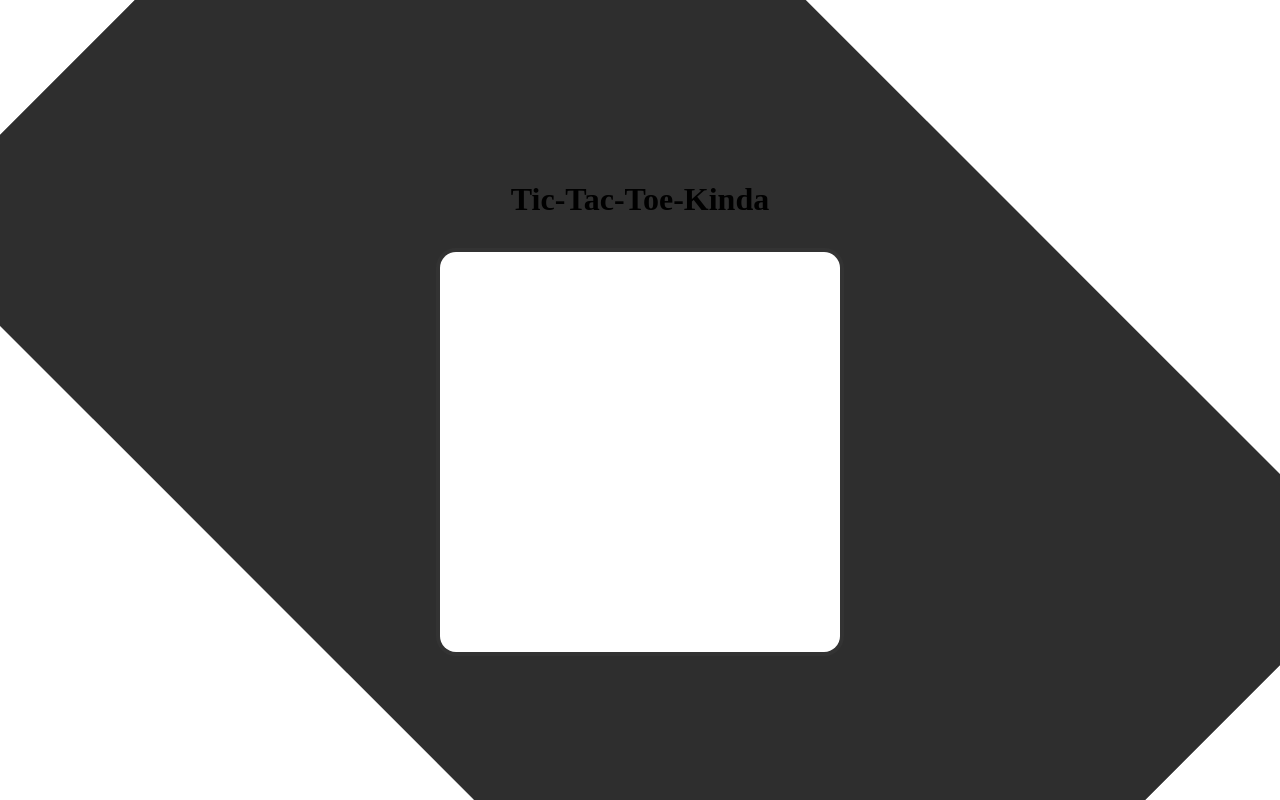
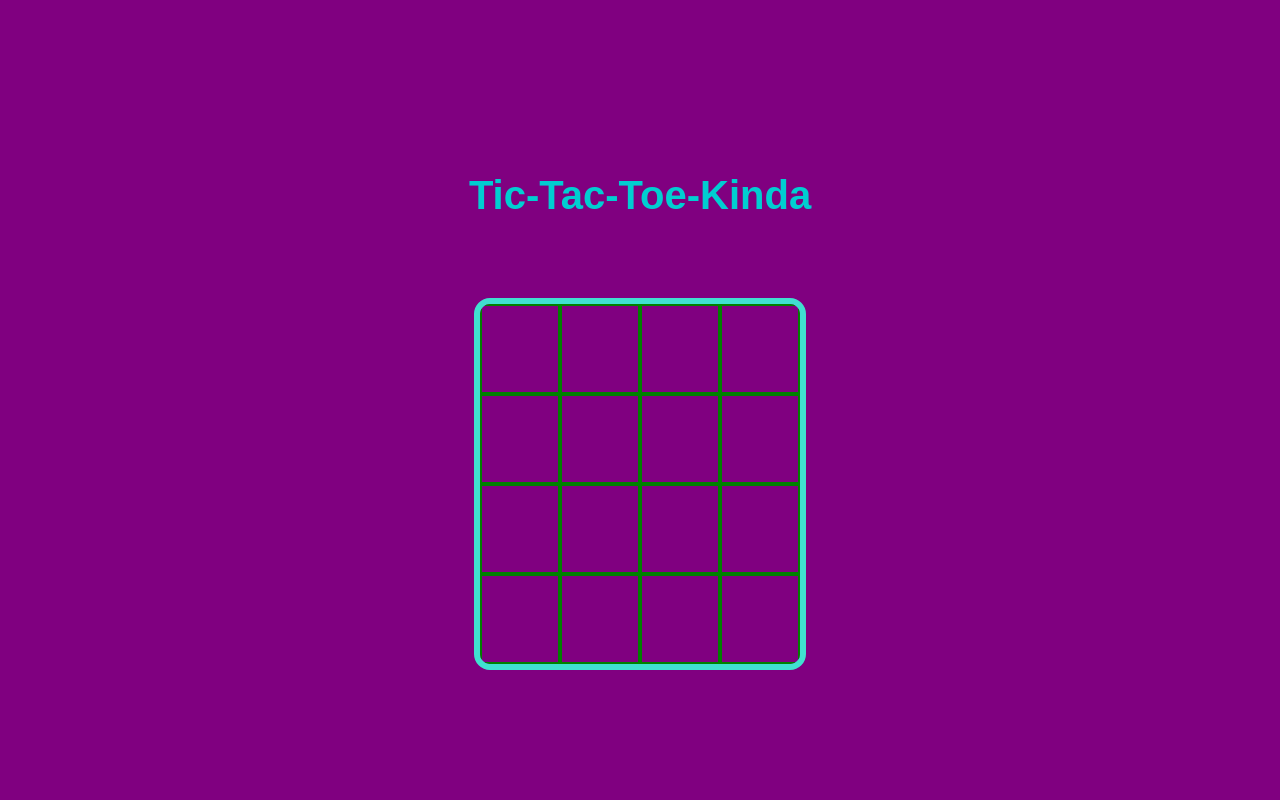
Before and after one commit to redlink2/redlink2web, a Nuxt app: page /tictactoe in a window 1280 px wide. Shown: the top 800 px of the page. Built offline with nearby package versions, Linux system fonts and the light colour scheme.

Commit message:
big css changes

```diff
--- a/components/tictactoe.vue
+++ b/components/tictactoe.vue
@@ -75,9 +75,8 @@
 
 	.cell {
 		flex: 1;
-		padding: 20px;
+		padding: 1vw;
 		text-align: center;
-		font-size: 4em;
 		cursor: pointer;
 	}
 </style>
--- a/pages/tictactoe.vue
+++ b/pages/tictactoe.vue
@@ -16,6 +16,11 @@
 </script>
 
 <style>
+	html {
+		background-color: purple;
+		font-family: 'Panic Sans', sans-serif;
+	}
+
 	.game-container {
 		display: flex;
 		flex-direction: column;
@@ -25,16 +30,18 @@
 	}
 
 	h1 {
-		margin-bottom: 30px;
+		margin-bottom: 10vh;
+		font-size: 5vh;
+		color: darkturquoise;
 	}
 
 	.tic-tac-toe {
 		display: flex;
 		flex-wrap: wrap;
-		width: 400px;
-		height: 400px;
-		border: 4px solid #333;
-		border-radius: 20px;
+		width: 25vw;
+		height: 45vh;
+		border: 0.8vh solid turquoise;
+		border-radius: 2vh;
 		overflow: hidden;
 	}
 
@@ -50,14 +57,15 @@
 		align-items: center;
 		justify-content: center;
 		flex: 1;
-		font-size: 80px;
+		font-size: 5vh;
 		cursor: pointer;
-		background-color: #fff;
+		/* background-color: yellow; */
 		transition: all 0.2s ease-in-out;
+		border: 2px solid green;
 	}
 
 	.cell:hover {
-		background-color: #eee;
+		background-color: cyan;
 	}
 
 	.cell:hover > * {
@@ -69,7 +77,6 @@
 		display: block;
 		width: 100%;
 		height: 100%;
-		background-color: rgba(0, 0, 0, 0.1);
 		position: absolute;
 		top: 0;
 		left: 0;
@@ -102,7 +109,7 @@
 		}
 
 		.cell {
-			font-size: 60px;
+			font-size: 4vh;
 		}
 	}
 </style>
```
